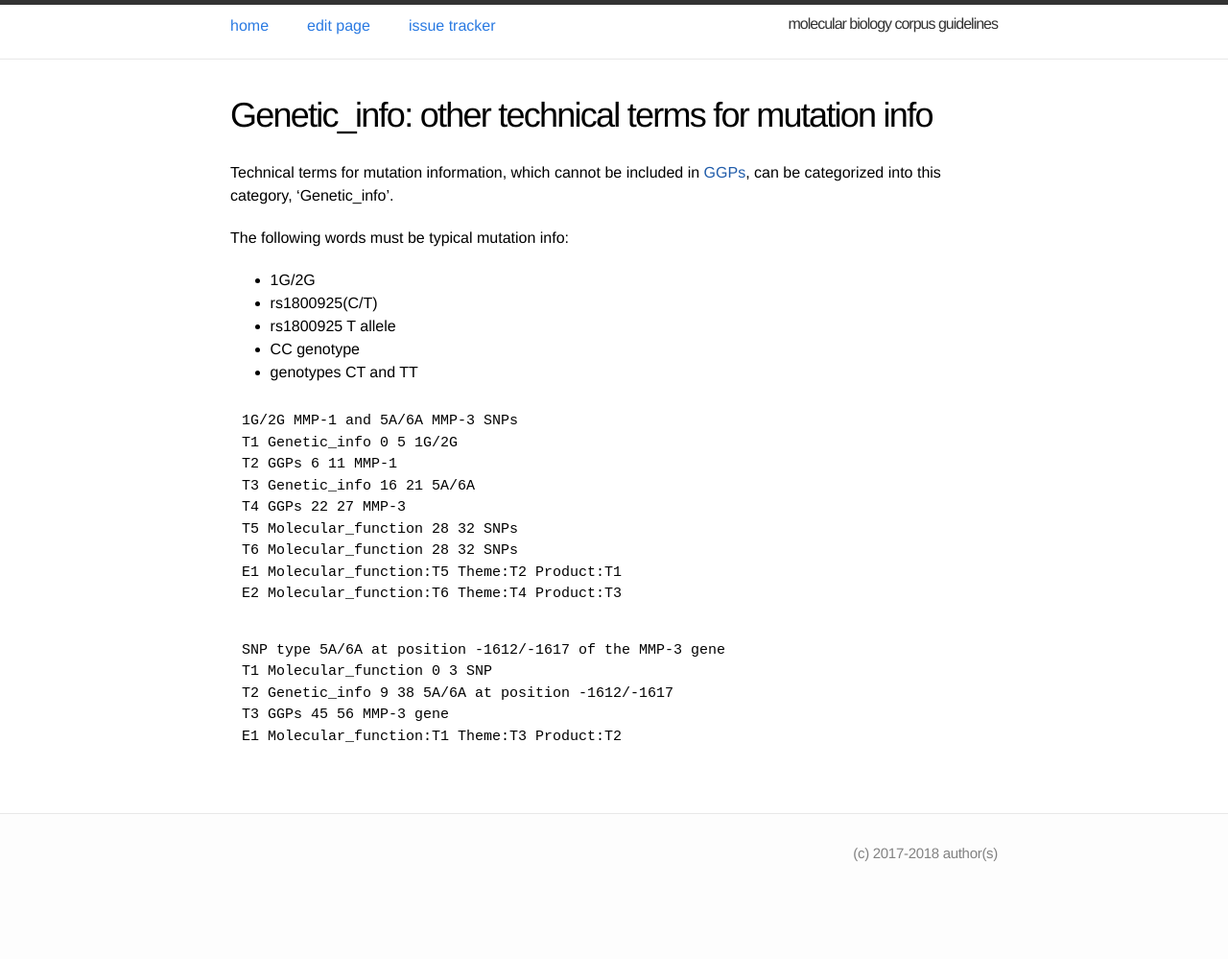
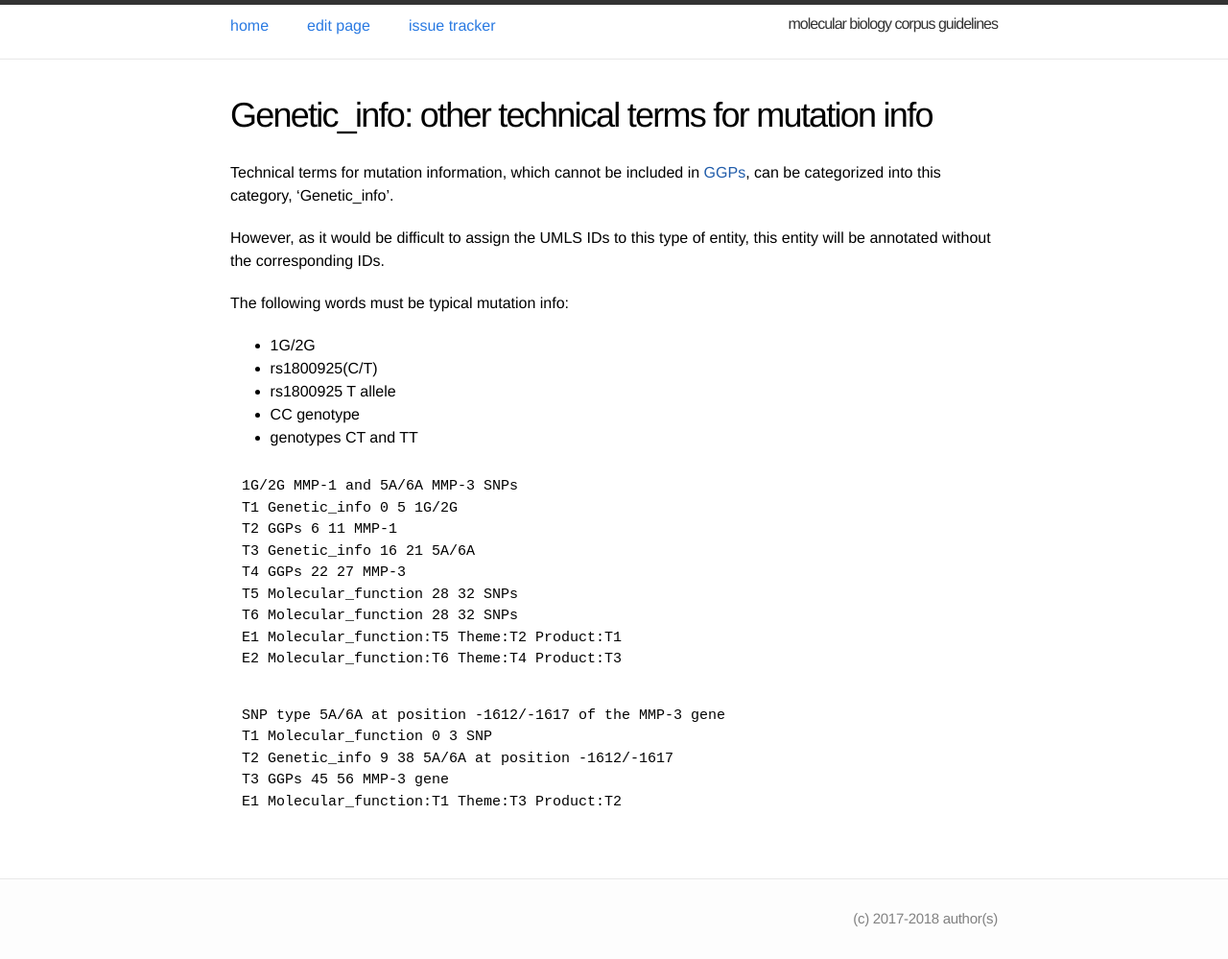
Before and after one commit to ezcatdb/molbiol_lung_corpus-guidelines, a Jekyll site: the page built from _entity/Genetic_info.md, in a window 1280 px wide. Shown: the whole page at 96% size. Built offline with Jekyll 4.4.1, drawn with Linux system fonts in a browser that asks for light colours; before the commit the page ends 931 px from its top, so only the background shows below that.

Commit message:
Normalization policy included in _entity/Genetic_info.md

```diff
--- a/_entity/Genetic_info.md
+++ b/_entity/Genetic_info.md
@@ -13,6 +13,8 @@ order: 101
 Technical terms for mutation information, which cannot be included in [GGPs](), can be categorized into this category, 'MENTION'.
 -->
 Technical terms for mutation information, which cannot be included in [GGPs](), can be categorized into this category, 'Genetic_info'.
+
+However, as it would be difficult to assign the UMLS IDs to this type of entity, this entity will be annotated without the corresponding IDs.
 
 The following words must be typical mutation info:
  - 1G/2G
```
